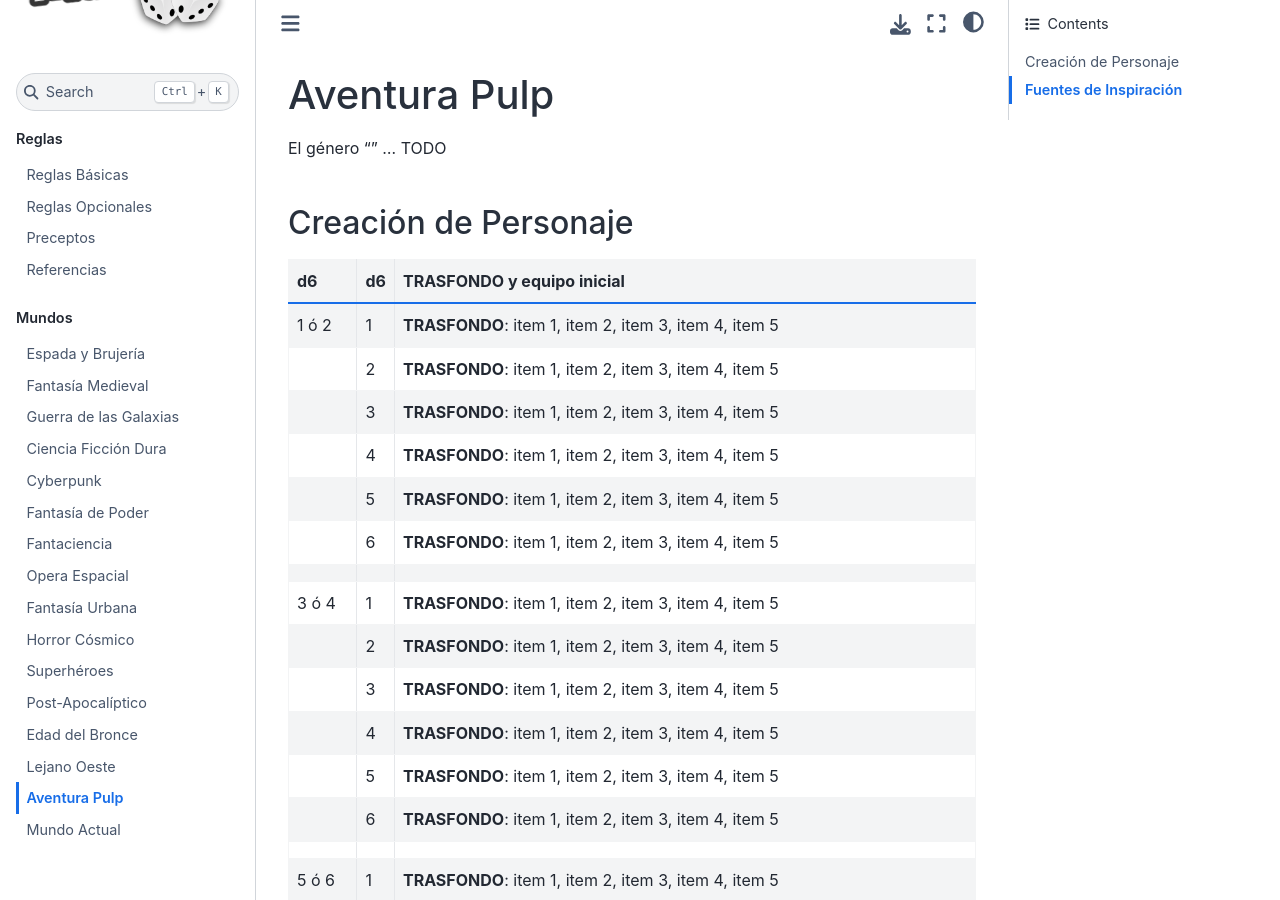
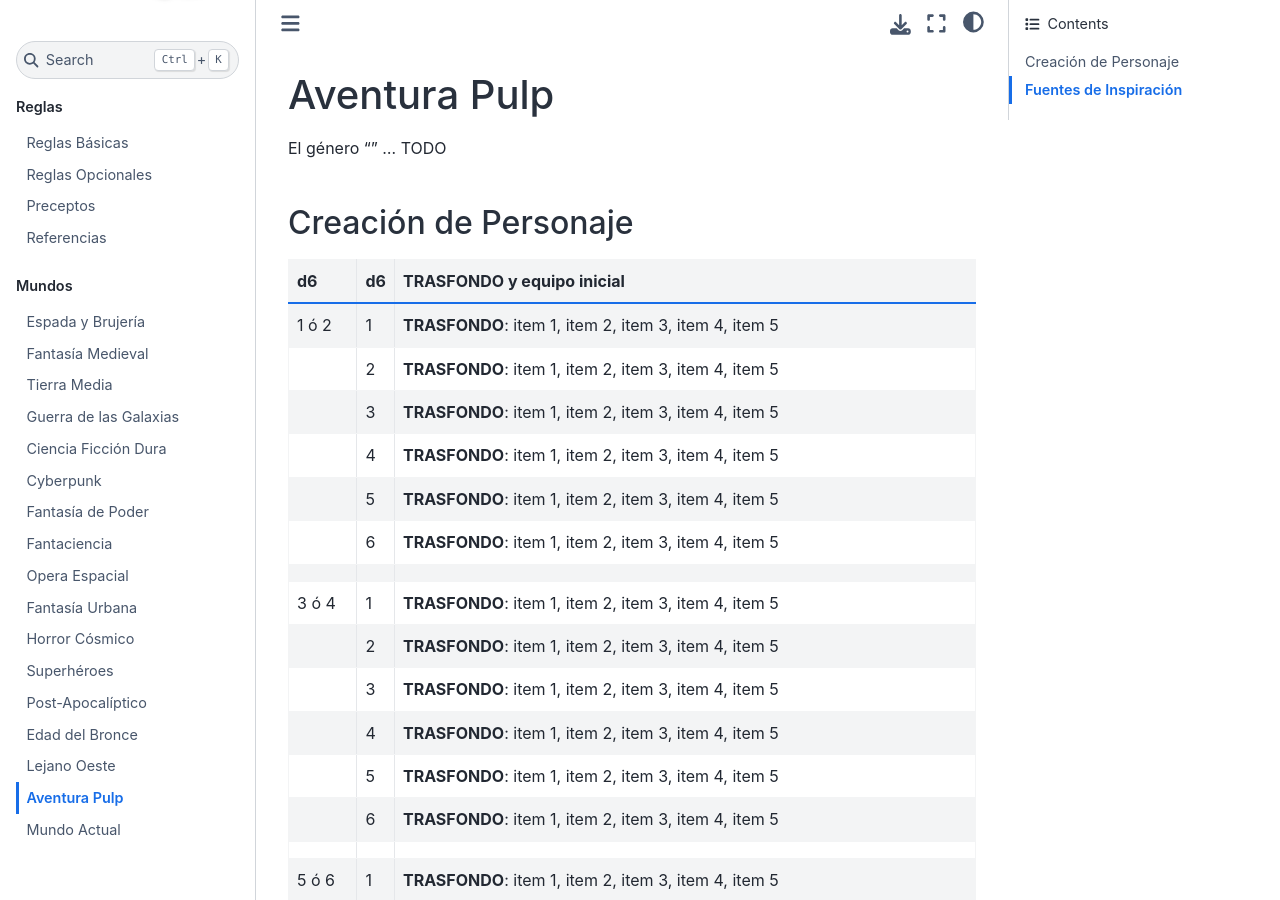
Before and after one commit to TaTooKa/2d6Mundos, a Sphinx documentation site: the page built from docs/source/pages/worlds/aventura-pulp.rst, in a window 1280 px wide and 900 px high. Built offline with Sphinx 7.4.7 and the Sphinx Book theme 1.1.4, drawn with Linux system fonts in a browser that asks for light colours; some web fonts are replaced.

Commit message:
add section

```diff
--- a/docs/source/index.rst
+++ b/docs/source/index.rst
@@ -30,6 +30,7 @@
 
    pages/worlds/espada-y-brujeria
    pages/worlds/fantasia-medieval
+   pages/worlds/tierra-media
    pages/worlds/guerra-de-las-galaxias
    pages/worlds/ciencia-ficcion-dura
    pages/worlds/cyberpunk
--- /dev/null
+++ b/docs/source/pages/worlds/tierra-media.rst
@@ -0,0 +1,9 @@
+Tierra Media
+============
+
+TODO
+
+Creación de Personaje
+---------------------
+
+TODO
```
